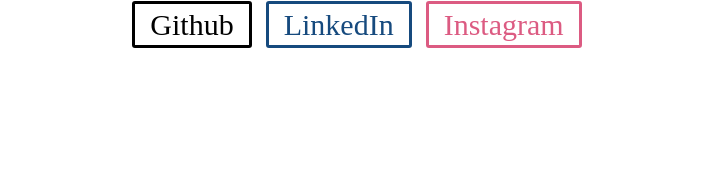
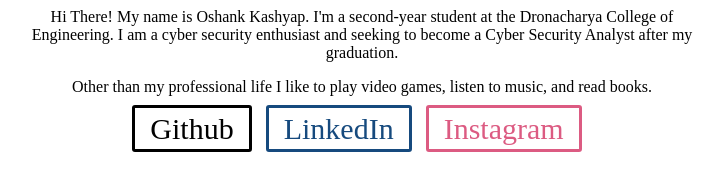
Before and after one commit to OshankKashyap/portfolio-website, a plain HTML site: page index.html in a window 1280 px wide. Shown: the whole page, without its empty margins (278-1001 px from the left). Drawn offline with Linux system fonts and the light colour scheme.

Commit message:
added intro text and aligned it to center

```diff
--- a/index.html
+++ b/index.html
@@ -1,4 +1,10 @@
 <style>
+    .content {
+        text-align: center;
+        margin-left: 300px;
+        margin-right: 300px;
+    }
+
     .links {
         text-align: center;
     }
@@ -64,6 +70,15 @@
     }
 </style>
 
+<div class="content">
+    <p>
+        Hi There! My name is Oshank Kashyap. I'm a second-year student at the Dronacharya College of Engineering. I am a cyber security enthusiast and seeking to become a Cyber Security Analyst after my graduation.
+    </p>
+    <p>
+        Other than my professional life I like to play video games, listen to music, and read books.
+    </p>
+</div>
+
 <div class="links">
     <a class="github-link" href="https://github.com/OshankKashyap" target="_blank">Github</a>
     <a class="linkedin-link" href="https://www.linkedin.com/in/oshank-kashyap-280583201/" target="_blank">LinkedIn</a>
```
